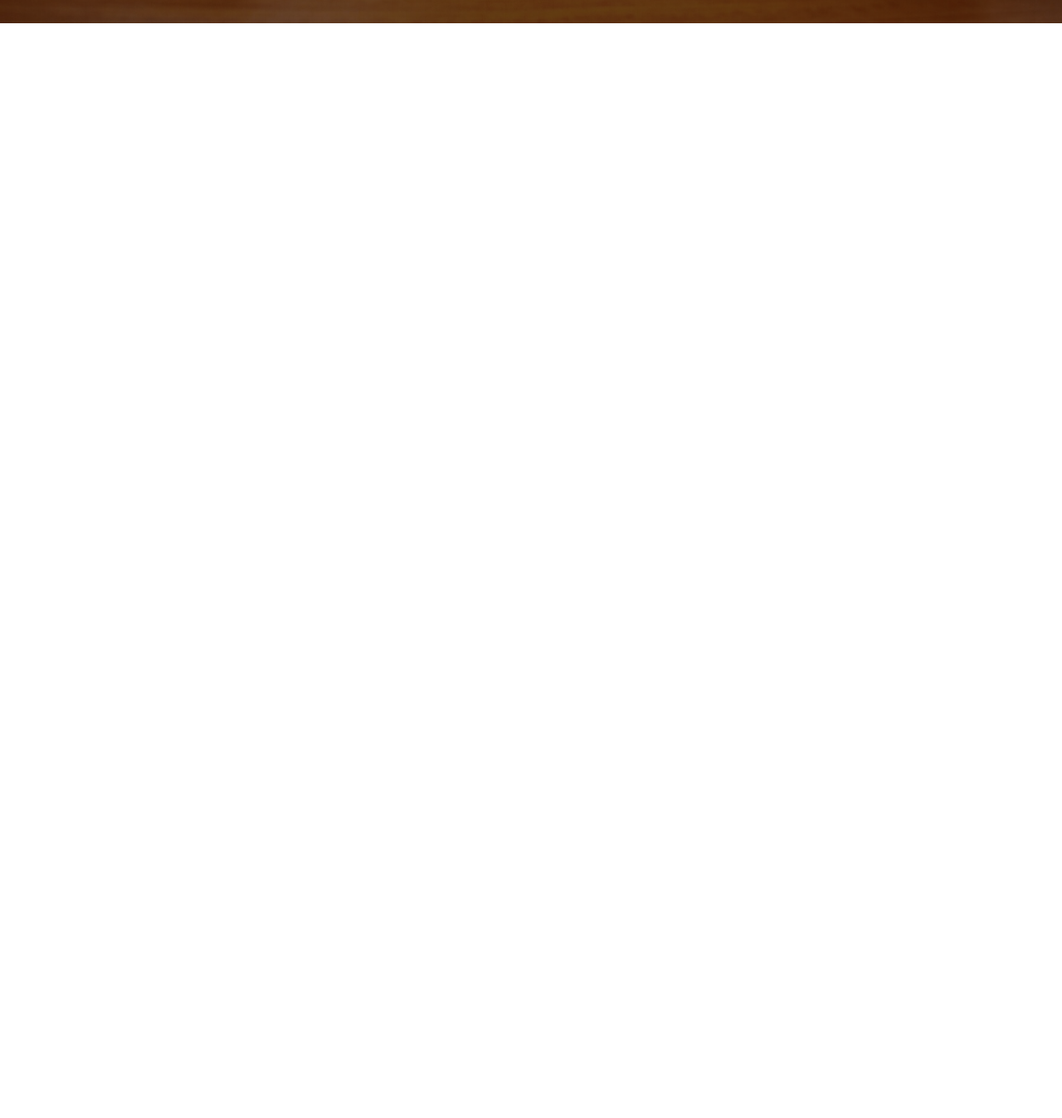
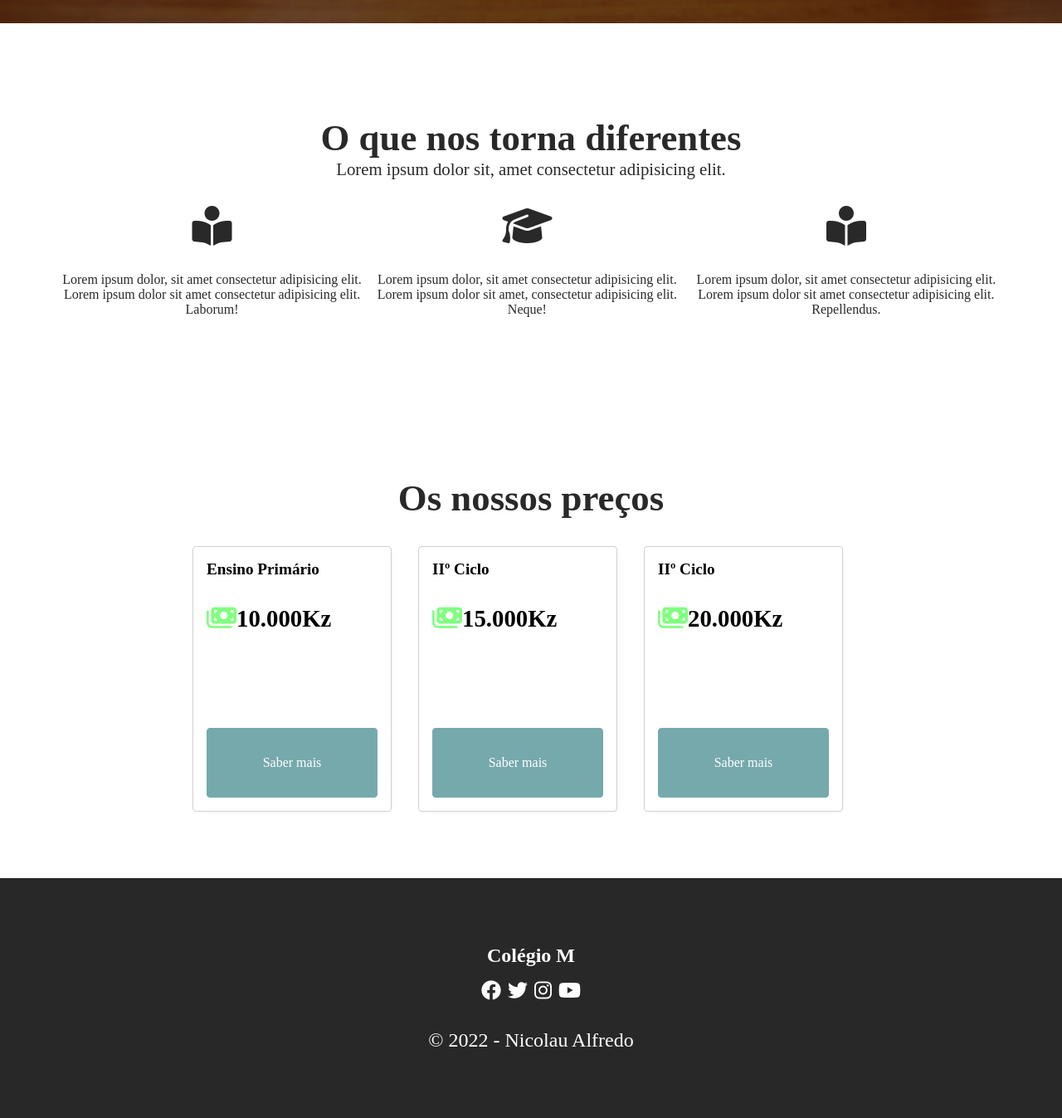
Before and after one commit to NicolauAlfredo/unitel-code-web-2022, a plain HTML site: page projecto-final/index.html in a window 1280 px wide. Shown: the part 772-2119 px from the top of the page at 83% size. Before the commit the page ends 800 px from the top, so only its background shows below. Drawn offline with Linux system fonts and the light colour scheme.

Commit message:
Criei a section visão e preços do colégio, ainda dei estilo a elas!

```diff
--- a/projecto-final/css/index.css
+++ b/projecto-final/css/index.css
@@ -118,6 +118,153 @@ ul {
     z-index: 100;
 }
 
+/* Visão */
+section.visao {
+    width: 100%;
+    padding: 7rem 4rem;
+    display: flex;
+    flex-direction: column;
+    align-items: center;
+    text-align: center;
+}
+
+.visao
+h1.visao-titulo {
+    color: #2a2929;
+    font-size: 2.8rem;
+}
+
+.visao
+p.visao-p {
+    color: #2a2929;
+    font-size: 1.3rem;
+    margin-bottom: 2rem;
+}
+
+.visao
+.visao-container {
+    width: 100%;
+    display: flex;
+    justify-content: space-between;
+}
+
+.visao
+.visao-item {
+    display: flex;
+    flex-direction: column;
+    align-items: center;
+    max-width: 25rem;
+}
+
+.visao
+.visao-item i {
+    color: #2a2929;
+    font-size: 3rem;
+    margin-bottom: 2rem;
+}
+
+.visao
+.visao-item p {
+    color: #2a2929;
+    text-align: center;
+}
+
+/* Preços */
+.precos {
+    width: 100%;
+    padding: 5rem 4rem;
+    display: flex;
+    flex-direction: column;
+    align-items: center;
+}
+
+.precos h1 {
+    font-size: 2.8rem;
+    color: #2a2929;
+    margin-bottom: 2rem;
+}
+
+.precos-container {
+    display: flex;
+}
+
+.precos-card {
+    margin-right: 2rem;
+    border: 1px solid #d2cece;
+    width: 15rem;
+    height: 20rem;
+    border-radius: .25rem;
+    padding: 1rem;
+    display: flex;
+    flex-direction: column;
+    justify-content: space-between;
+    box-shadow: 2px 2px 10px -10px rgb(106, 103, 203);
+}
+
+.label-card h4 {
+    font-size: 1.2rem;
+    margin-bottom: 2rem;
+}
+
+.label-card p {
+    font-size: 1.8rem;
+    font-weight: bold;
+}
+
+.btn-card {
+    border: 1px solid #76a9ac;
+    padding: 2rem 4rem;
+    border-radius: .25rem;
+    text-align: center;
+    color: #fff;
+    background: #76a9ac;
+}
+
+.btn-card:hover {
+    background-color: #afdee0;
+    color: #000;
+}
+
+.label-card i {
+    color: #80FF80;
+}
+
+/* Rodapé */
+.rodape {
+    width: 100%;
+    padding: 5rem 4rem;
+    background-color: #282828;
+    color: #fff;
+    display: flex;
+    text-align: center;
+    flex-direction: column;
+    align-items: center;
+    font-size: 1.5rem;
+}
+
+.rodape a {
+    color: #fff;
+    text-decoration: none;
+    margin-right: 0.5rem;
+}
+
+.rodape h4 {
+    margin-bottom: 1rem;
+}
+.rodape .social-midia {
+    display: flex;
+    justify-content: center;
+    margin-bottom: 2rem;
+}
+
+.rodape a:last-child {
+    margin-right: 0;
+}
+
+.rodape .dev {
+
+}
+
 /* Responsividade */
 @media (max-width: 800px) {
     .banner h1 {
@@ -126,6 +273,37 @@ ul {
 
     .banner p {
         font-size: 1.6rem;
+    }
+
+    section.visao {
+        padding-left: 3rem;
+        padding-right: 3rem;
+    }
+
+    .visao
+    .visao-container {
+        flex-direction: column;
+        align-items: center;
+    }
+
+    .visao
+    .visao-item {
+        margin-bottom: 2rem;
+        max-width: 80%;
+    }
+
+    .visao
+    .visao-item:last-child {
+        margin-bottom: 0;
+    }
+
+    .precos-container {
+        flex-direction: column;
+    }
+
+    .precos-card {
+        margin-right: 0;
+        margin-bottom: 2rem;
     }
 }
 
--- a/projecto-final/index.html
+++ b/projecto-final/index.html
@@ -43,8 +43,78 @@
         <a href="contacto.html" class="banner-btn">Contacte-nos</a>
     </section>
 
-    <section>
+    <!-- Visão -->
+    <section class="visao">
+        <h1 class="visao-titulo">O que nos torna diferentes</h1>
+        <p class="visao-p">Lorem ipsum dolor sit, amet consectetur adipisicing elit.</p>
 
+        <div class="visao-container">
+            <div class="visao-item">
+                <i class="fa-solid fa-book-open-reader"></i>
+                <p>Lorem ipsum dolor, sit amet consectetur adipisicing elit. Lorem ipsum dolor sit amet consectetur adipisicing elit. Laborum!</p>
+            </div>
+
+            <div class="visao-item">
+                <i class="fa-solid fa-graduation-cap"></i>
+                <p>Lorem ipsum dolor, sit amet consectetur adipisicing elit. Lorem ipsum dolor sit amet, consectetur adipisicing elit. Neque!</p>
+            </div>
+
+            <div class="visao-item">
+                <i class="fa-solid fa-book-open-reader"></i>
+                <p>Lorem ipsum dolor, sit amet consectetur adipisicing elit. Lorem ipsum dolor sit amet consectetur adipisicing elit. Repellendus.</p>
+            </div>
+        </div>
     </section>
+
+    <!-- Preços -->
+
+    <section class="precos">
+        <h1>Os nossos preços</h1>
+            <div class="precos-container">
+                <div class="precos-card">
+                    <div class="label-card">
+                        <h4>Ensino Primário</h4>
+                        <p><i class="fa-solid fa-money-bills"></i>10.000Kz</p>
+                    </div>
+                    <a href="#" class="btn-card">Saber mais</a>
+                </div>
+
+                <div class="precos-card">
+                    <div class="label-card">
+                        <h4>IIº Ciclo</h4>
+                        <p><i class="fa-solid fa-money-bills"></i>15.000Kz</p>
+                    </div>
+                    <a href="#" class="btn-card">Saber mais</a>
+                </div>
+
+                <div class="precos-card">
+                    <div class="label-card">
+                        <h4>IIº Ciclo</h4>
+                        <p><i class="fa-solid fa-money-bills"></i>20.000Kz</p>
+                    </div>
+                    <a href="#" class="btn-card">Saber mais</a>
+                </div>
+        </div>
+    </section>
+
+    <!-- Rodapé -->
+    <footer class="rodape">
+        <h4>Colégio M</h4>
+        <div class="social-midia">
+            <a href="#">
+                <i class="fa-brands fa-facebook"></i>
+            </a>
+            <a href="#">
+                <i class="fa-brands fa-twitter"></i>
+            </a>
+            <a href="#">
+                <i class="fa-brands fa-instagram"></i>
+            </a>
+            <a href="#">
+                <i class="fa-brands fa-youtube"></i>
+            </a>
+        </div>
+        <p>&copy; 2022 - <a class="dev" href="#">Nicolau Alfredo</a></p>
+    </footer>
 </body>
 </html>
```
